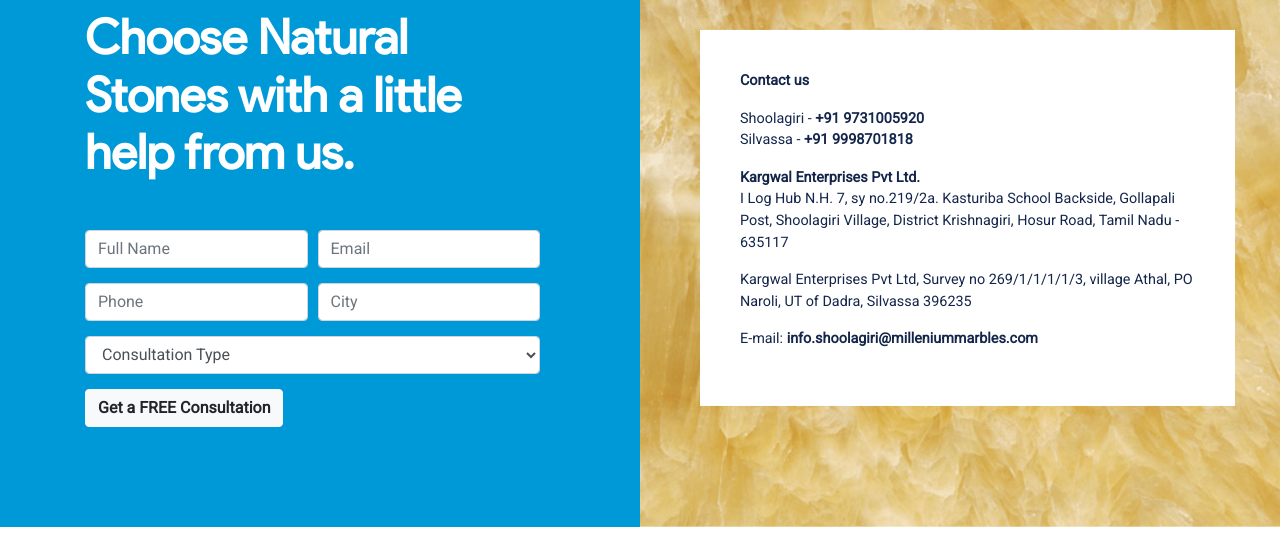
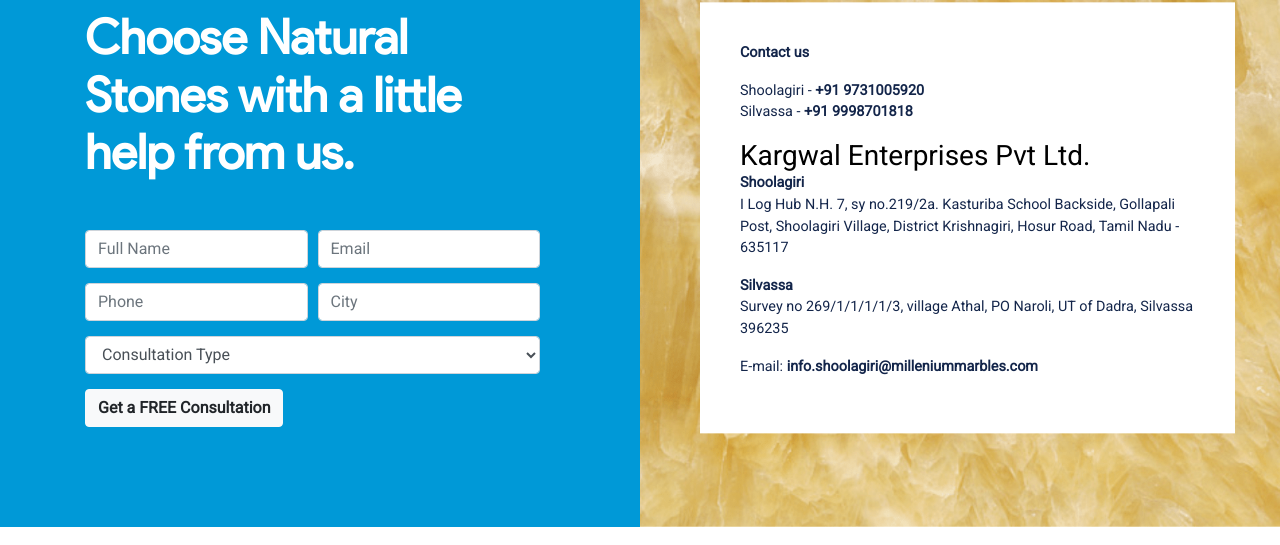
Before and after one commit to subham7/millenium-lead, a website: page public/index.html in a window 1280 px wide. Shown: the part 2798-3343 px from the top of the page. Drawn offline with nearby package versions, Linux system fonts and the light colour scheme.

Commit message:
Address change

```diff
--- a/public/index.html
+++ b/public/index.html
@@ -183,10 +183,11 @@
             <div class="contact-card vertical-center">
               <p><b>Contact us</b></p>
               <p>Shoolagiri - <b>+91 9731005920</b> <br /> Silvassa - <b>+91 9998701818</b></p>
-              <p><b>Kargwal Enterprises Pvt Ltd.</b> <br /> I Log Hub N.H. 7, sy no.219/2a. Kasturiba School Backside, Gollapali Post, Shoolagiri
-              Village, District Krishnagiri, Hosur Road, Tamil Nadu - 635117</p>
+              <h3>Kargwal Enterprises Pvt Ltd.</h3>
+              <p><b>Shoolagiri</b> <br /> I Log Hub N.H. 7, sy no.219/2a. Kasturiba School Backside, Gollapali Post, Shoolagiri Village, District Krishnagiri,
+              Hosur Road, Tamil Nadu - 635117</p>
 
-              <p>Kargwal Enterprises Pvt Ltd, Survey no 269/1/1/1/1/3, village Athal, PO Naroli, UT of Dadra, Silvassa 396235</p>
+              <p><b>Silvassa</b> <br /> Survey no 269/1/1/1/1/3, village Athal, PO Naroli, UT of Dadra, Silvassa 396235</p>
               <p>E-mail: <b>info.shoolagiri@milleniummarbles.com</b></p>
             </div>
           </div>
```
